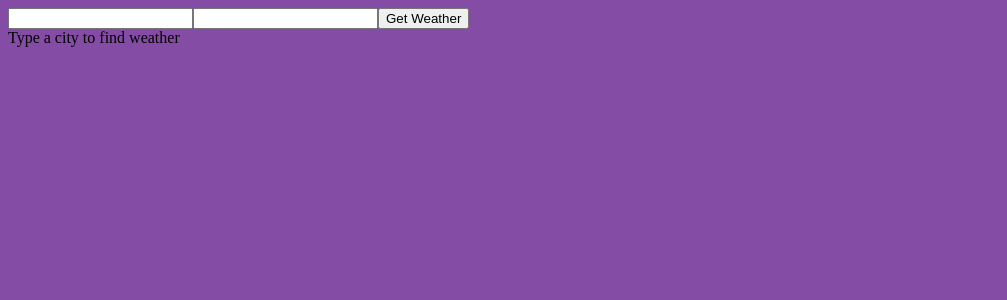
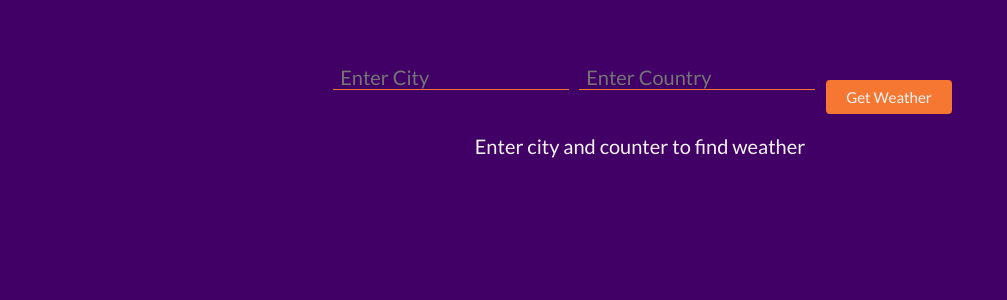
Before and after one commit to Mamun746/WeatherApp, a React (Create React App) app: page / in a window 1280 px wide. Shown: the top 300 px of the page, without its empty margins (0-1007 px from the left). Built offline with nearby package versions, Linux system fonts and the light colour scheme; no server answers.

Commit message:
add style and modify files

```diff
--- a/package.json
+++ b/package.json
@@ -29,5 +29,10 @@
       "last 1 firefox version",
       "last 1 safari version"
     ]
+  },
+  "devDependencies": {
+    "eslint-config-prettier": "^6.2.0",
+    "eslint-plugin-prettier": "^3.1.0",
+    "prettier": "^1.18.2"
   }
 }
--- a/src/components/Weather.js
+++ b/src/components/Weather.js
@@ -1,5 +1,6 @@
 import React,{useEffect,useState} from 'react';
 import axios from 'axios'
+
 
 const apiKey='93035ff64b779e81b5a5f805d8067fc3'
 const url='http://api.openweathermap.org/data/2.5/weather'
@@ -9,8 +10,7 @@ const Weather = () => {
     const [city,setCity]=useState('')
     const [country,setCountry]=useState('')
     const [data,setData]=useState(null)
-    const [message,setMessage]=useState('Type a city to find weather')
-
+    const [message,setMessage]=useState('Enter city and counter to find weather')
 
 
     const handleSubmit=(e)=>{
@@ -25,7 +25,7 @@ const Weather = () => {
                 updateData(`${url}?lat=${latitude}&lon=${longitude},&APPID=${apiKey}`)
             },
             _err=>{
-                setMessage('could not detect location')
+                setMessage('Please enter city and counter to find weather')
             }
         )
     },[])
@@ -36,7 +36,7 @@ const Weather = () => {
           if(res.data.cod===200){
              setData(res.data)
              console.log(res.data);
-
+             console.log(res.data.name);
           } else{
               setMessage('City not found')
           }
@@ -48,36 +48,55 @@ const Weather = () => {
     }
 
 
-
     return (
         <div>
-        <form onSubmit={handleSubmit}>
-        <input type="text" value={city} onChange={(e)=>setCity(e.target.value)}/>
-        <input type="text" value={country} onChange={(e)=>setCountry(e.target.value)}/>
+        <form className="input-data" onSubmit={handleSubmit}>
+        <div  className="input">
+        <input type="text"  value={city} onChange={(e)=>setCity(e.target.value)}  placeholder="Enter City" required />
+        </div>
+       <div className="input">
+       <input  type="text" value={country} onChange={(e)=>setCountry(e.target.value)} placeholder="Enter Country"/>
+       </div>
+        <div className="input-button">
         <input type="submit" value="Get Weather"/>
+        </div>
         </form>
+
         {
             data && data.cod===200?(
+                <div >
+                <div  className='main-data'>
                 <div>
-                <img style={{size:'40px'}} alt={data.weather[0].description} src={`http://openweathermap.org/img/w/${data.weather[0].icon}.png`}/>
-                 <h3>{Math.round(data.main.temp-273)}C</h3>
-                 <p>
-                 Humidity:{data.main.humidity}<br/>
-                 Pressure:{data.main.pressure} pha<br/>
-                 country:{data.sys.country};
-                 sunrise:{data.sys.sunrise}<br/>
-                 description:{data.weather[0].description}
-                 </p>
+                <img style={{height:'90px',width:'90px',marginLeft:'30px'}} alt={data.weather[0].description} src={`http://openweathermap.org/img/w/${data.weather[0].icon}.png`}/>
+                       <h1  style={{marginLeft:'30px'}}>{Math.round(data.main.temp-273)}°C</h1>
+                    <div style={{display:'flex'}}>
+                    <p className='max'>max:{Math.round(data.main.temp_max-273)}°C</p>
+                    <p className='min' >min: {Math.round(data.main.temp_min-273)}°C</p>
+                    </div>
+                 <div style={{paddingTop:'20px'}}>
+                 <h3>{`${data.weather[0].description}(${data.name},${data.sys.country})`}</h3>
+                 </div>
+                 </div>
+
+                </div>
+                <div style={{display:'flex',justifyContent:'center',color:'#fff'}}>
+                <ul >
+                <li>{`Humidity:   ${data.main.humidity}%`}</li>
+                <li>{`Description: ${data.weather[0].description}`}</li>
+                <li>{`Location: ${data.weather[0].description}(${data.name},${data.sys.country})`}</li>
+                <li>{`Wind: ${data.wind.speed} m/s`}</li>
+                <li>{`Wind: ${data.main.pressure} pha`}</li>
+                </ul>
+                </div>
+
 
 
                 </div>
             ):
             (<div>
-             {message}
+             <div style={{color:'#f4f4f4',textAlign:'center',fontSize:'20px',marginTop:"20px"}}>{message}</div>
              </div>)
         }
-
-
 
         </div>
     );
--- /dev/null
+++ b/src/style/_variables.scss
@@ -0,0 +1 @@
+$bodyColor: #ffff1c;
--- a/src/style/style.scss
+++ b/src/style/style.scss
@@ -1,3 +1,71 @@
+@import url("https://fonts.googleapis.com/css?family=Lato|Roboto+Condensed&display=swap");
+@import "variables";
+
+* {
+  padding: 0;
+  margin: 0;
+  box-sizing: border-box;
+  font-family: "Lato", sans-serif;
+}
+
 body {
-  background: #854ca5;
+  background: #400066;
 }
+
+.input-data {
+  display: flex;
+  justify-content: center;
+  margin-top: 60px;
+
+  .input {
+    margin: 5px;
+    input[type="text"] {
+      font-size: 20px;
+      flex-shrink: 1;
+      color: #f4f4f4;
+      padding: 0px 7px;
+      border: none;
+      background: #400066;
+      border-bottom: 1px solid #f67731;
+    }
+  }
+}
+
+input[type="submit"] {
+  border: none;
+  padding: 8px 20px;
+  margin-top: 20px;
+  background: #f67731;
+  margin-left: 6px;
+  cursor: pointer;
+  color: #f4f4f4;
+  font-size: 15px;
+  border-radius: 4px;
+}
+
+.main-data {
+  display: flex;
+  justify-content: center;
+
+  color: #f4f4f4;
+}
+
+// Min&max temp
+
+.max {
+  font-size: 20px;
+}
+.min {
+  font-size: 20px;
+}
+
+ul {
+  list-style: none;
+  margin-top: 15px;
+  li {
+    padding: 10px;
+    border-bottom: 1px solid #f67731;
+    width: 450px;
+    text-transform: capitalize;
+  }
+}
```
Also changed, not shown: 2 other files (tests, documents, lock files or other folders).
